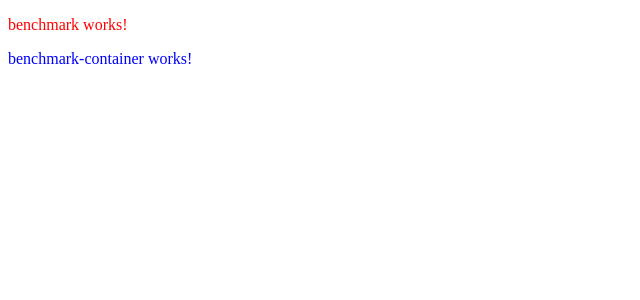
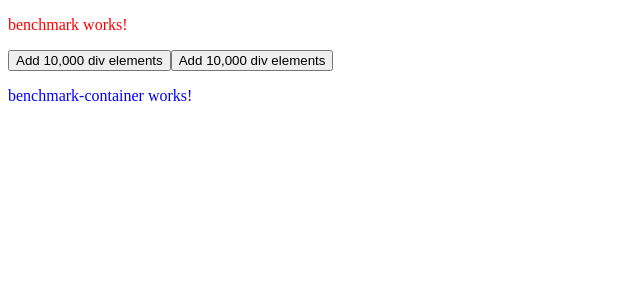
Before and after one commit to MattiasLevlinAboAkademi/dom-benchmark-angular, an Angular app: page / in a window 1280 px wide. Shown: the top 300 px of the page, without its empty margins (0-640 px from the left). Built offline with nearby package versions, Linux system fonts and the light colour scheme.

Commit message:
Implement add 10,000 elements and remove

```diff
--- a/src/app/benchmark/benchmark.component.html
+++ b/src/app/benchmark/benchmark.component.html
@@ -1 +1,16 @@
 <p>benchmark works!</p>
+<button
+    (click)="add10000Elements()"
+>
+    Add 10,000 div elements
+</button>
+
+<button
+    (click)="remove10000Elements()"
+>
+    Add 10,000 div elements
+</button>
+
+<div
+    [innerHtml]="htmlToAdd"
+></div>
--- a/src/app/benchmark/benchmark.component.ts
+++ b/src/app/benchmark/benchmark.component.ts
@@ -5,9 +5,22 @@ import { Component, OnInit } from '@angular/core';
   templateUrl: './benchmark.component.html',
   styleUrls: ['./benchmark.component.css']
 })
+
+
 export class BenchmarkComponent implements OnInit {
+  htmlToAdd = ''
+  constructor() { }
 
-  constructor() { }
+  add10000Elements() {
+    this.htmlToAdd = [...Array(10000)].map((e, i) =>
+      '<div class="">div #' + i + '</div>'
+    ).join('')
+  }
+
+  remove10000Elements() {
+    this.htmlToAdd = ''
+  }
+
 
   ngOnInit() {
   }
```
